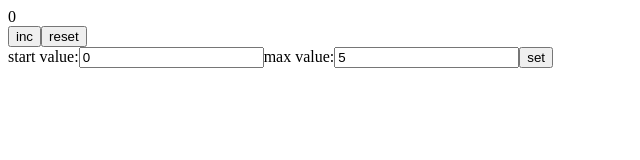
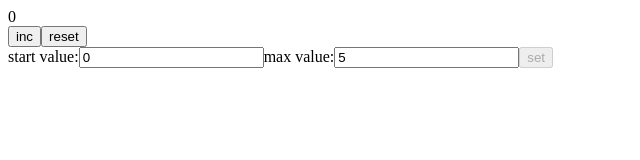
Before and after one commit to VitalkaMihal/advanced-counter, a React (Vite) app: page / in a window 1280 px wide. Shown: the top 160 px of the page, without its empty margins (0-640 px from the left). Built offline with nearby package versions, Linux system fonts and the light colour scheme.

Commit message:
feat(counter):add useRef

```diff
--- a/src/layout/setCounter/SetCounter.tsx
+++ b/src/layout/setCounter/SetCounter.tsx
@@ -1,6 +1,6 @@
 import {Button} from "../../Components/Button/Button.tsx";
 import {InputData} from "../../Components/InputData/InputData.tsx";
-import {useEffect, useState} from "react";
+import {useEffect, useRef, useState} from "react";
 import type {DataType} from "../../App.tsx";
 
 type setCounterProps = {
@@ -14,12 +14,16 @@ type setCounterProps = {
 export const SetCounter = ({startValue, maxValue, getStartValue, getMaxValue, setDataCounter}: setCounterProps) => {
 
     const [disabled, setDisabled] = useState<boolean>(true);
+    const isFirstRender = useRef(0);
 
     useEffect(() => {
+        if(isFirstRender.current <= 2){
+            isFirstRender.current++;
+            return;
+        }
+        setDisabled(false)
         if (startValue < 0 || maxValue < 0 || startValue >= maxValue) {
             setDisabled(true)
-        } else {
-            setDisabled(false)
         }
     }, [startValue, maxValue])
 
```
